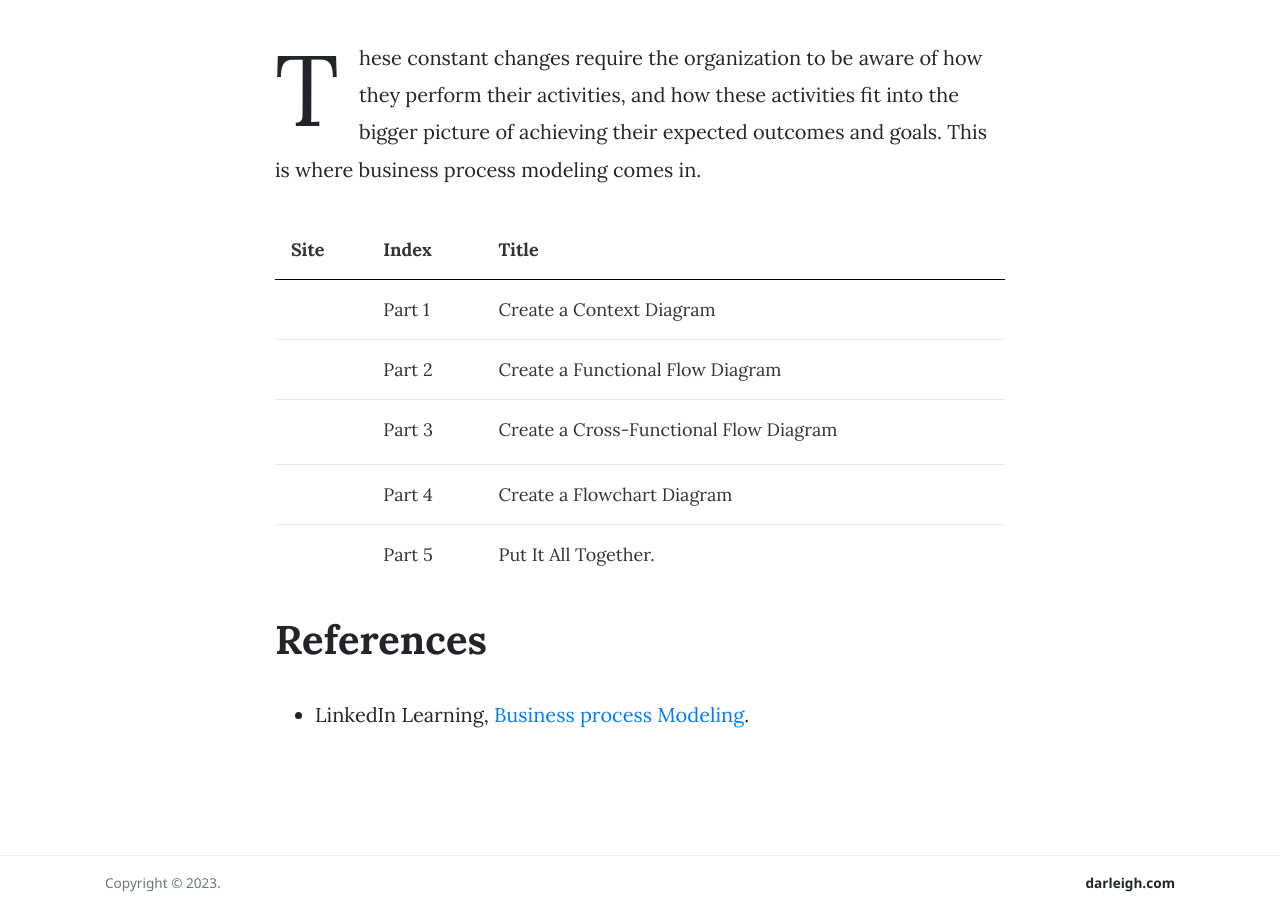
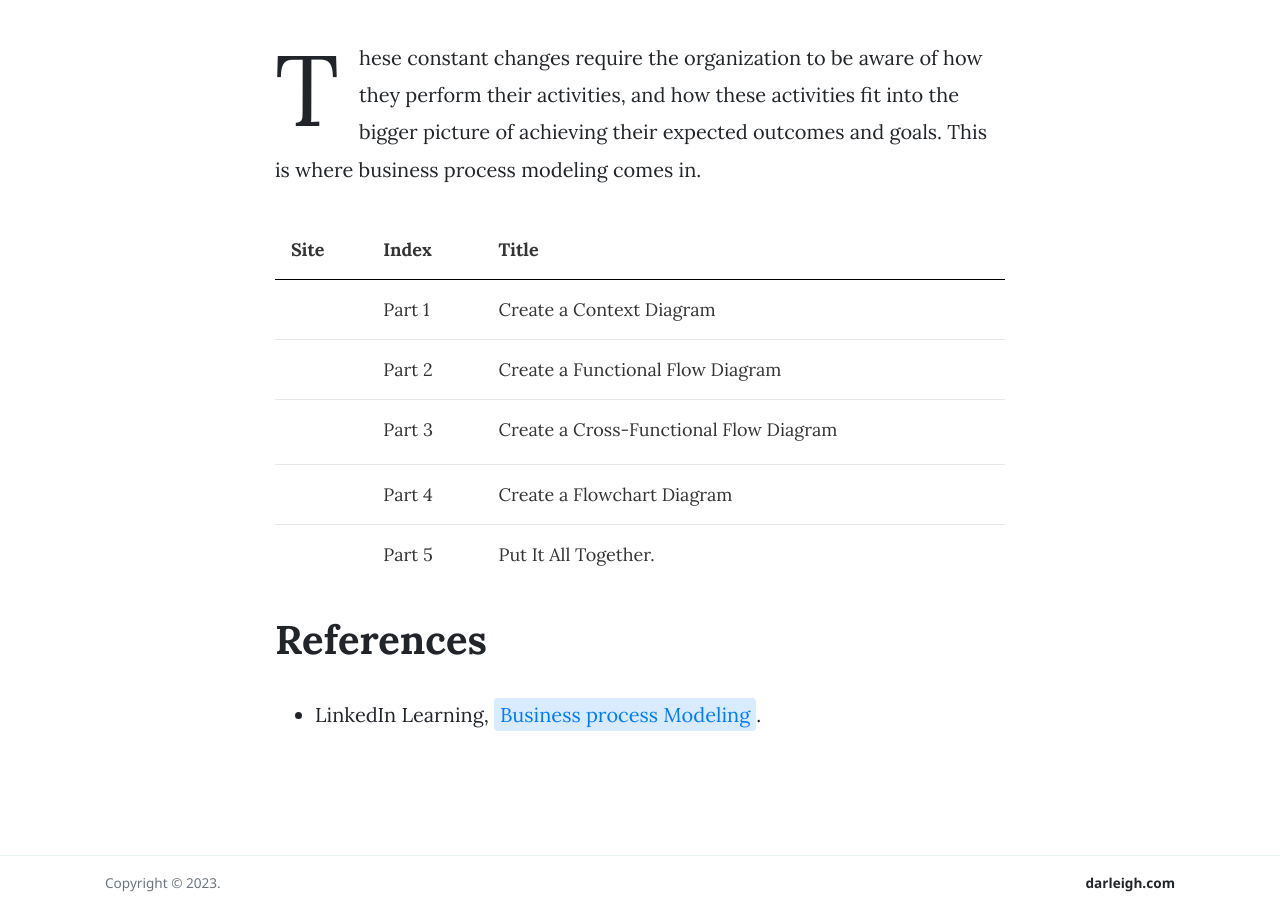
Before and after one commit to darleigh/blog, a Jekyll site: the page built from _posts/2023-03-13-Business-Process-Modeling.md, in a window 1280 px wide and 1312 px high. Shown: the part 402-1312 px from the top of the window. Built offline with Jekyll 4.4.1, drawn with Linux system fonts in a browser that asks for light colours; nearby versions of some CDN libraries; comment, search, counter and statistics services are not loaded; grey boxes are pictures that could not be loaded.

Commit message:
Test link a

```diff
--- a/assets/css/theme.css
+++ b/assets/css/theme.css
@@ -1,8 +1,22 @@
 /*!
  * Mundana Jekyll Theme (https://www.wowthemes.net/mundana-jekyll-theme/)
  */
+.article-post a {
+padding: 0.2em 0.3em 0.2em 0.3em;
+	border-radius: 4px;
+	background: #D9EBFF;
+	transition: all 0.5s ease;
+color: var(--primary); /* uses the --primary variable as the link color */
+text-decoration: none;
+}
 
- table {
+.article-post a:hover {
+color: #D9EBFF; /* changes the link color to white when hovering over it */
+background-color: var(--primary); /* uses the --primary variable as the background color */
+text-decoration: none;
+}
+
+table {
 	border-collapse: collapse;
 	width: 100%;
 	max-width: 100%;
```
